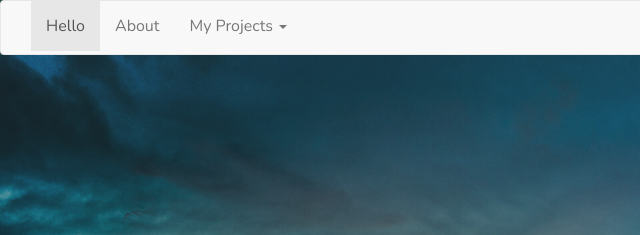
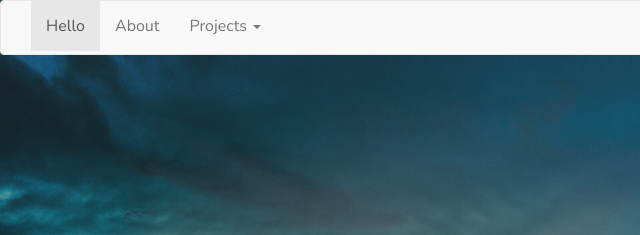
Before and after one commit to adam-akamine/my-site, a website: page public/index.html in a window 1280 px wide. Shown: the top 235 px of the page, 0-640 px from the left. Drawn offline with nearby package versions, Linux system fonts and the light colour scheme.

Commit message:
Removed commented out code. Changed navbar Projects

```diff
--- a/public/index.html
+++ b/public/index.html
@@ -11,19 +11,8 @@
   <link href="https://fonts.googleapis.com/css?family=Nunito" rel="stylesheet">
 </head>
 <body>
-  <!-- <div class="persistentHeader">
-    <div class="linkImages">
-      <a href="https://github.com/kekuso">
-        <img class="githubLogo slideInRight" src="/images/github-mark.png"/>
-      </a>
-      <a href="https://www.linkedin.com/in/aakamine">
-        <img class="linkedinLogo slideInRight" src="/images/linked-in.png">
-      </a>
-    </div>
-  </div> -->
   <nav class="navbar navbar-default">
     <div class="container-fluid">
-      <!-- Brand and toggle get grouped for better mobile display -->
       <div class="navbar-header">
         <button type="button" class="navbar-toggle collapsed" data-toggle="collapse" data-target="#bs-example-navbar-collapse-1" aria-expanded="false">
           <span class="sr-only">Toggle navigation</span>
@@ -40,7 +29,7 @@
           <li class="active"><a href="/">Hello <span class="sr-only">(current)</span></a></li>
           <li><a href="/about.html">About</a></li>
           <li class="dropdown">
-            <a href="#" class="dropdown-toggle" data-toggle="dropdown" role="button" aria-haspopup="true" aria-expanded="false">My Projects <span class="caret"></span></a>
+            <a href="#" class="dropdown-toggle" data-toggle="dropdown" role="button" aria-haspopup="true" aria-expanded="false">Projects <span class="caret"></span></a>
             <ul class="dropdown-menu">
               <li><a href="http://omnimood.com" target="_blank">OmniMood</a></li>
               <li><a href="http://network2000-hi.com" target="_blank">Network 2000, LLC.</a></li>
```
Also changed, not shown: public/about.html (+1 -1 lines).
